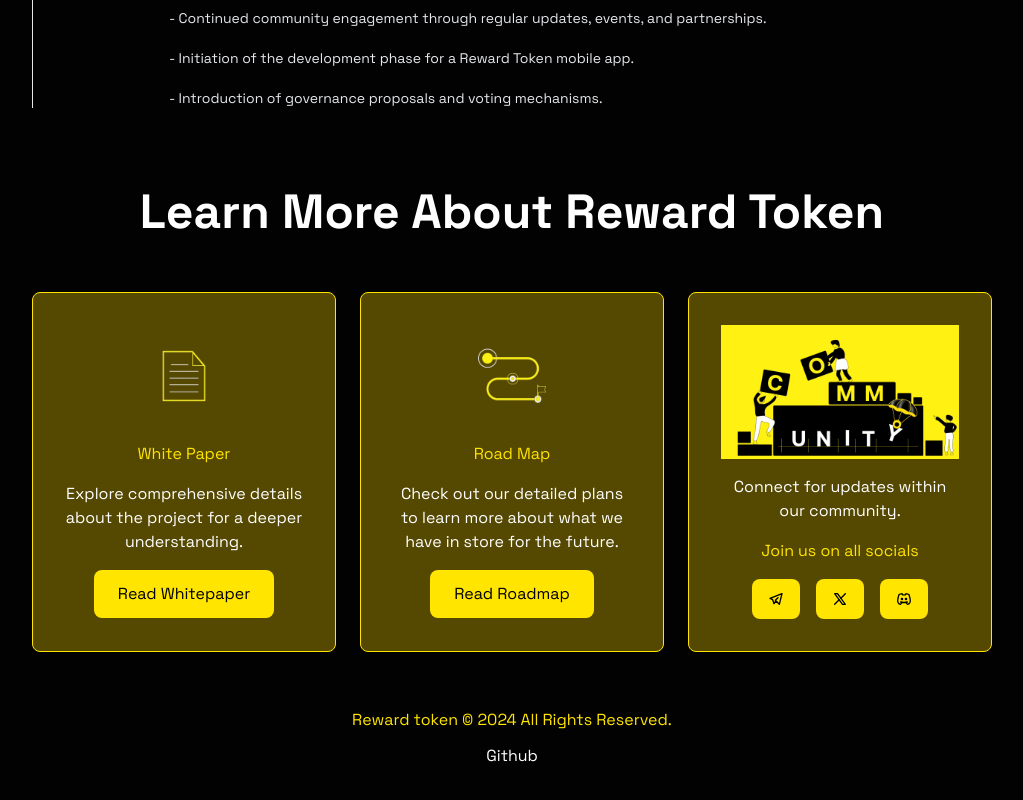
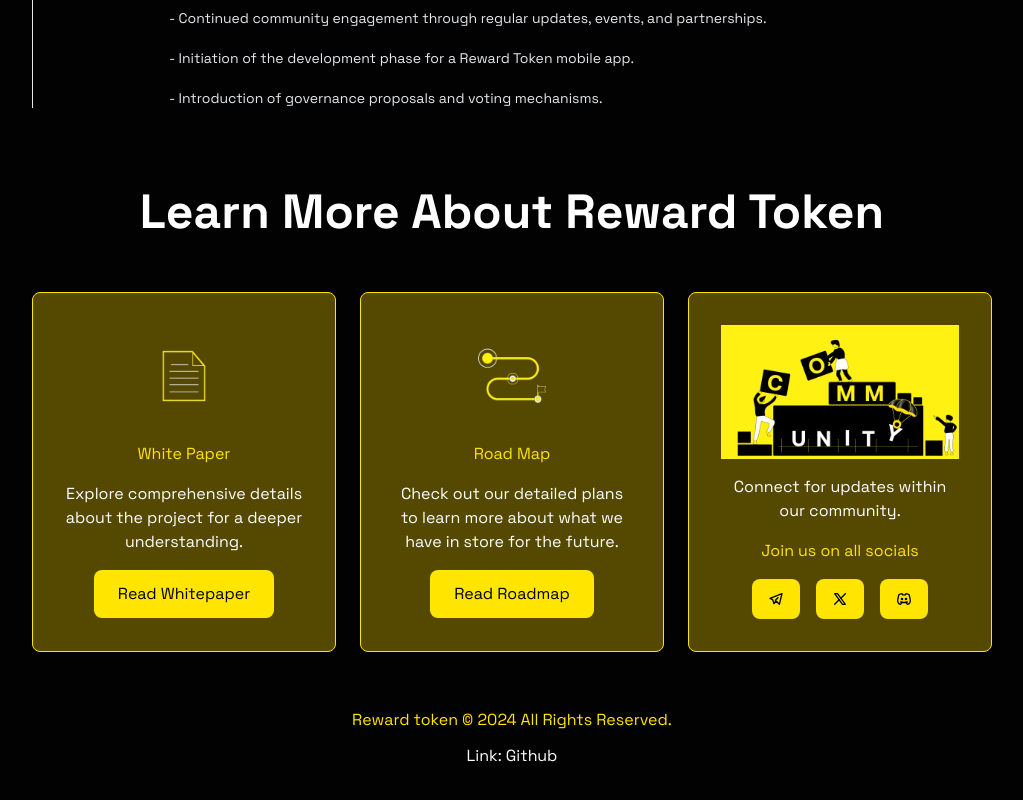
Before and after one commit to rewardtokenBSC/RewardToken-BSC, a Next.js app: page / in a window 1280 px wide. Shown: the part 4302-5102 px from the top of the page, without its empty margins (128-1151 px from the left). Built offline with nearby package versions, Linux system fonts and the light colour scheme.

Commit message:
Link update

```diff
--- a/src/app/page.jsx
+++ b/src/app/page.jsx
@@ -84,7 +84,7 @@ export default function Home() {
         <div className="flex items-center text-white justify-center gap-2">
          {/* <pre className="text-lg font-medium">&lt;!-- Contact AdamBitcoin.CEB3@gmail.com --&gt;</pre> */}
 
-<Link href="http://GitHub.com/rewardtokenBSC" classname="underline text-[#FFE500]">Github</Link>
+<Link href="http://GitHub.com/rewardtokenBSC" classname="underline text-[#FFE500]">Link: <span classname="underline text-[#FFE500]">Github</span></Link>
         </div>
       </div>
     </section>
```
